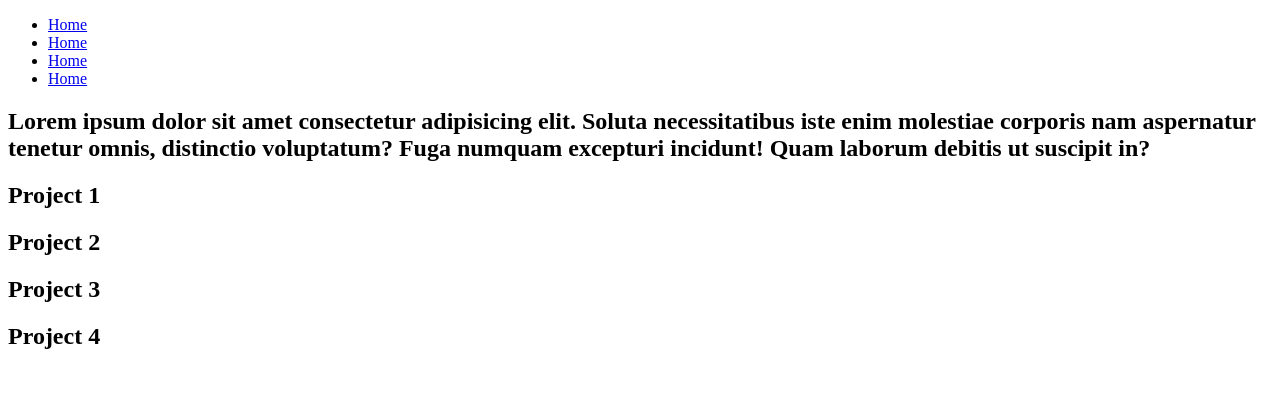
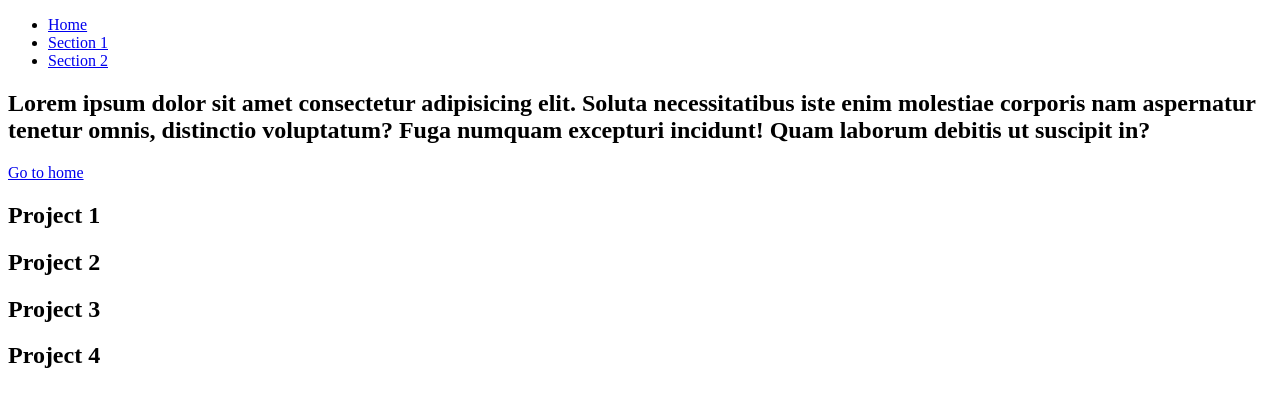
Before and after one commit to mumenyam/Personal-Portfolio-page, a plain HTML site: page index.html in a window 1280 px wide. Drawn offline with Linux system fonts and the light colour scheme.

Commit message:
Fix errors

```diff
--- a/index.html
+++ b/index.html
@@ -9,10 +9,10 @@
   <body>
     <nav id="navbar">
       <ul>
-        <li><a href="#project-1">Home</a></li>
-        <li><a href="#project-2">Home</a></li>
-        <li><a href="#project-3">Home</a></li>
-        <li><a href="#project-4">Home</a></li>
+        <li><a href="#project-1" id="home">Home</a></li>
+        <li><a href="#welcome-section">Section 1</a></li>
+        <li><a href="#projects">Section 2</a></li>
+
       </ul>
     </nav>
     <section id="welcome-section">
@@ -24,6 +24,7 @@
       </h1>
     </section>
     <section id="projects">
+      <a href="#home" class="home">Go to home</a>
       <h2 class="project-tile" id="project-1">Project 1</h2>
       <h2 class="project-tile" id="project-2">Project 2</h2>
       <h2 class="project-tile" id="project-3">Project 3</h2>
```
